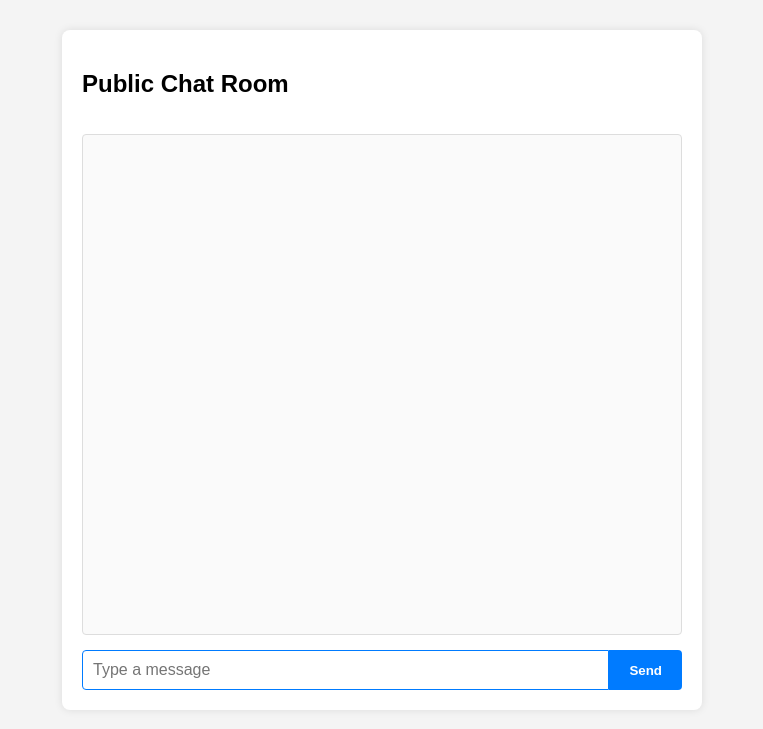
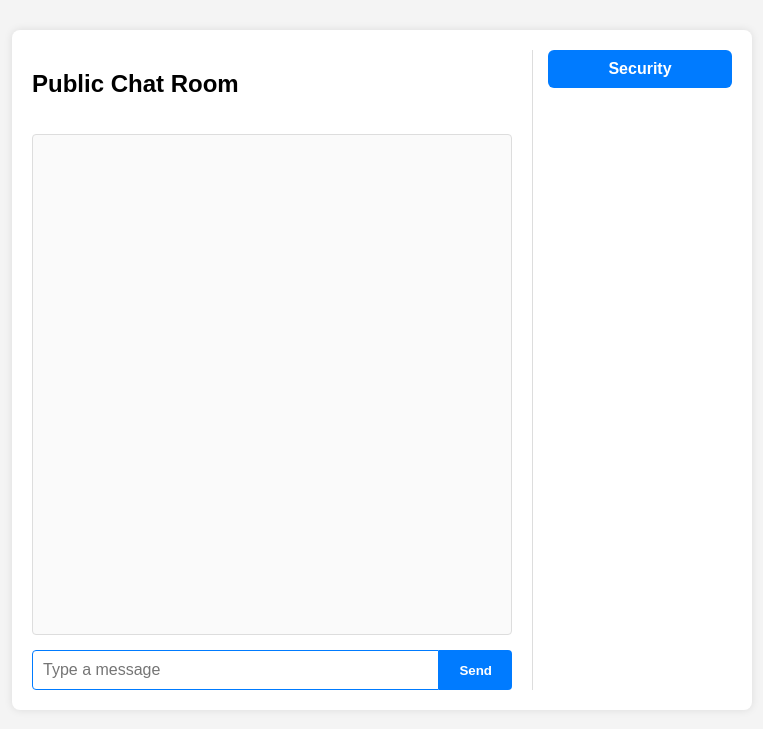
Before and after one commit to viekaslinkki1/testing, a Flask app: page / in a window 1280 px wide. Shown: the top 729 px of the page, without its empty margins (258-1021 px from the left). Run offline with Flask 3, Linux system fonts and the light colour scheme; data that the repository does not hold is empty; some libraries are stand-ins or nearby versions.

Commit message:
Update index.html

```diff
--- a/templates/index.html
+++ b/templates/index.html
@@ -10,15 +10,23 @@
       background: #f4f4f4;
     }
     #chat-container {
-      max-width: 600px;
+      max-width: 700px; /* wider for dropdown */
       margin: 0 auto;
       background: white;
       border-radius: 8px;
       padding: 20px;
       box-shadow: 0 0 8px rgba(0,0,0,0.1);
       display: flex;
+      flex-direction: row; /* horizontal layout */
+      height: 80vh;
+      position: relative;
+    }
+    #chat-main {
+      flex-grow: 1;
+      display: flex;
       flex-direction: column;
-      height: 80vh;
+      margin-right: 20px;
+      height: 100%;
     }
     #messages {
       flex-grow: 1;
@@ -64,10 +72,60 @@
     button:hover {
       background-color: #0056b3;
     }
+
+    /* Dropdown container on right side */
+    #dropdown-container {
+      width: 200px;
+      border-left: 1px solid #ddd;
+      padding-left: 15px;
+      height: 100%;
+      box-sizing: border-box;
+      display: flex;
+      flex-direction: column;
+    }
+
+    /* Dropdown menu styling */
+    .dropdown {
+      position: relative;
+      margin-bottom: 20px;
+      user-select: none;
+    }
+    .dropdown-label {
+      font-weight: bold;
+      cursor: pointer;
+      background-color: #007bff;
+      color: white;
+      padding: 10px;
+      border-radius: 6px;
+      text-align: center;
+    }
+
+    .dropdown-content {
+      display: none;
+      position: absolute;
+      top: 40px;
+      right: 0;
+      background-color: white;
+      border: 1px solid #ddd;
+      border-radius: 6px;
+      box-shadow: 0 2px 8px rgba(0,0,0,0.15);
+      padding: 10px;
+      width: 220px;
+      z-index: 1000;
+      font-size: 14px;
+      color: #333;
+      line-height: 1.4;
+    }
+
+    /* Show dropdown content when hovering over label */
+    .dropdown:hover .dropdown-content {
+      display: block;
+    }
   </style>
 </head>
 <body>
   <div id="chat-container">
+    <div id="chat-main">
       <h2>Public Chat Room</h2>
       <ul id="messages">
         {% for id, username, message in messages %}
@@ -85,6 +143,19 @@
         />
         <button type="submit">Send</button>
       </form>
+    </div>
+
+    <div id="dropdown-container">
+      <div class="dropdown">
+        <div class="dropdown-label">Security</div>
+        <div class="dropdown-content">
+          <strong>/deletemessage &lt;amount&gt;</strong><br>
+          Deletes the specified number of most recent messages.<br>
+          <em>Example:</em> <code>/deletemessage 12</code> deletes the last 12 messages.
+        </div>
+      </div>
+      <!-- You can add more dropdowns here, e.g. Info, Settings, etc -->
+    </div>
   </div>
 
   <script>
```
Lines whose indentation alone changed are shown as unchanged.
